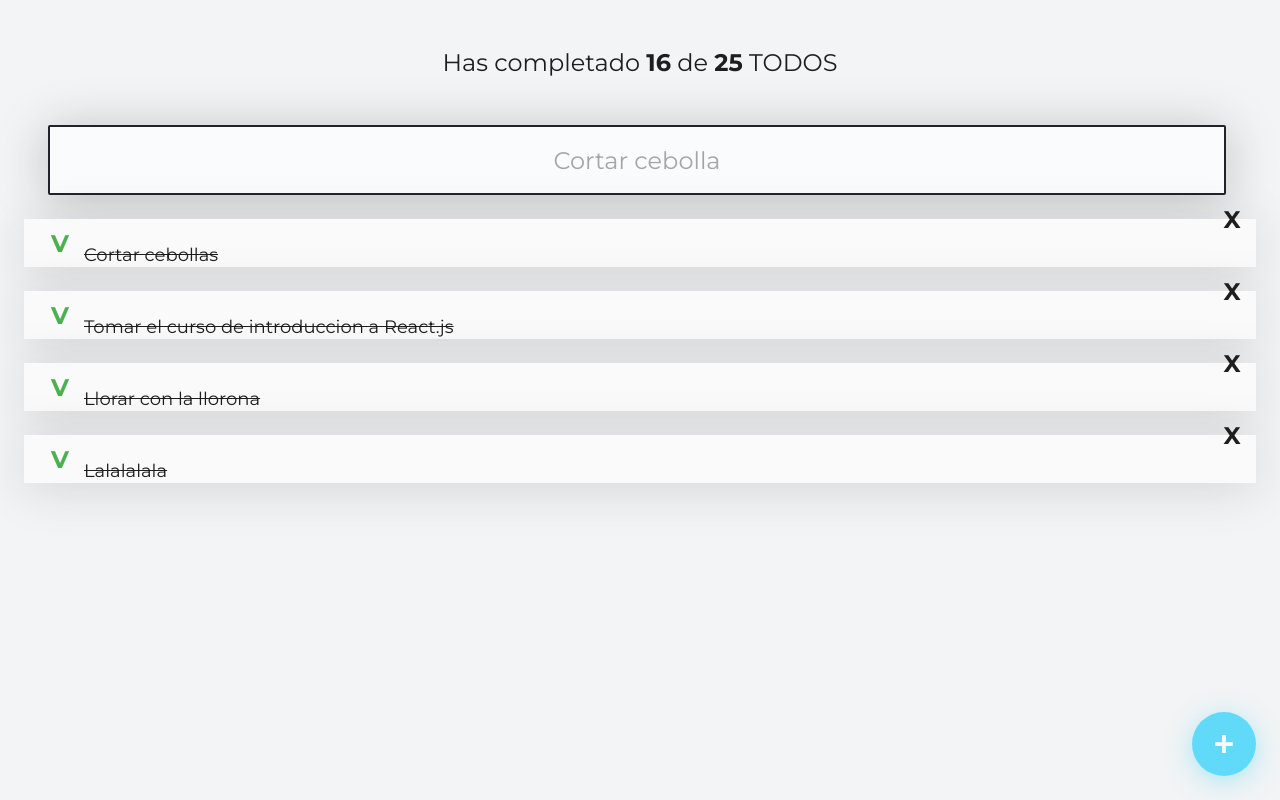
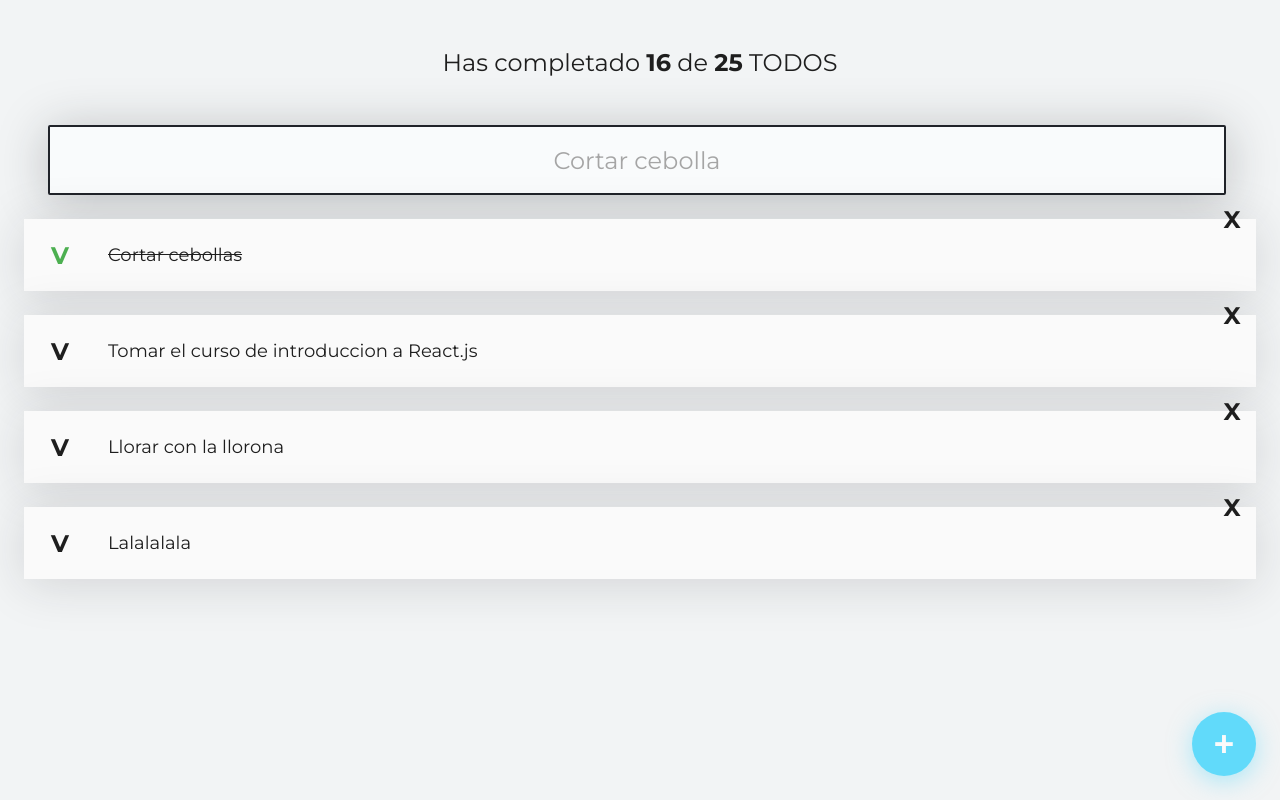
Before and after one commit to Tonga26/curso-react-intro, a React (Create React App) app: page / in a window 1280 px wide. Built offline with nearby package versions, Linux system fonts and the light colour scheme.

Commit message:
feat: clases dinámicas para estado completed y corrección de superposición en TodoItem

```diff
--- a/src/App.js
+++ b/src/App.js
@@ -6,7 +6,7 @@
 import { CreateTodoButton } from './CreateTodoButton';
 
 const defaultTodos = [
-  { text:'Cortar cebollas', completed:false },
+  { text:'Cortar cebollas', completed:true },
   { text:'Tomar el curso de introduccion a React.js', completed:false },
   { text:'Llorar con la llorona', completed:false },
   { text:'Lalalalala', completed:false }
--- a/src/TodoItem.css
+++ b/src/TodoItem.css
@@ -5,12 +5,11 @@
   justify-content: center;
   align-items: center;
   margin-top: 24px;
-  align-items: center;
   box-shadow: 0px 5px 50px rgba(32, 35, 41, 0.15);
 }
 
 .TodoItem-p {
-  margin: 24px 24px 0 24px;
+  margin: 24px 24px 24px 72px;
   width: calc(100% - 120px);
   font-size: 18px;
   line-height: 24px;
--- a/src/TodoItem.js
+++ b/src/TodoItem.js
@@ -3,8 +3,12 @@
 function TodoItem(props) {
   return (
     <li className="TodoItem">
-      <span className="Icon Icon-check Icon Icon-check Icon-check--active">V</span>
-      <p className="TodoItem-p TodoItem-p--complete">{props.text}</p>
+      <span className={`Icon Icon-check ${props.completed && "Icon-check--active"}`}>
+        V
+      </span>
+      <p className={`TodoItem-p ${props.completed && "TodoItem-p--complete"}`}>
+        {props.text}
+      </p>
       <span className="Icon Icon-delete">X</span>
     </li>
   );
```
